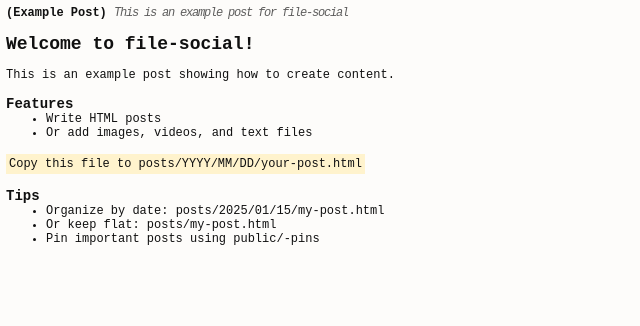
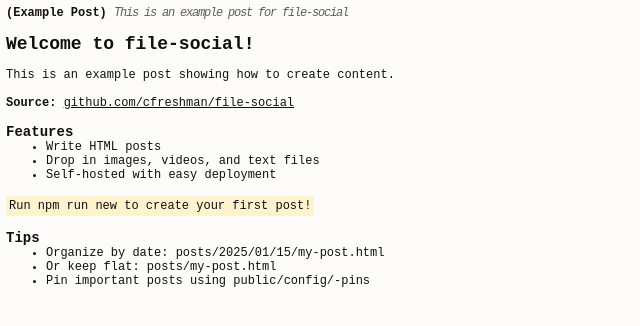
Before and after one commit to cfreshman/file-social, a website: page posts/2025/11/01/0.html in a window 1280 px wide. Shown: the whole page, without its empty margins (0-640 px from the left). Drawn offline with Linux system fonts and the light colour scheme.

Commit message:
add github

```diff
--- a/posts/2025/11/01/0.html
+++ b/posts/2025/11/01/0.html
@@ -24,19 +24,24 @@
   <br/>
   <p>This is an example post showing how to create content.</p>
   <br/>
+  <p>
+    <strong>Source:</strong> <a href="https://github.com/cfreshman/file-social" target="_blank">github.com/cfreshman/file-social</a>
+  </p>
+  <br/>
   <h3>Features</h3>
   <ul>
     <li>Write HTML posts</li>
-    <li>Or add images, videos, and text files</li>
+    <li>Drop in images, videos, and text files</li>
+    <li>Self-hosted with easy deployment</li>
   </ul>
   <br/>
-  <p class="highlight">Copy this file to posts/YYYY/MM/DD/your-post.html</p>
+  <p class="highlight">Run <code>npm run new</code> to create your first post!</p>
   <br/>
   <h3>Tips</h3>
   <ul>
     <li>Organize by date: <code>posts/2025/01/15/my-post.html</code></li>
     <li>Or keep flat: <code>posts/my-post.html</code></li>
-    <li>Pin important posts using <code>public/-pins</code></li>
+    <li>Pin important posts using <code>public/config/-pins</code></li>
   </ul>
 
 </body>
```
